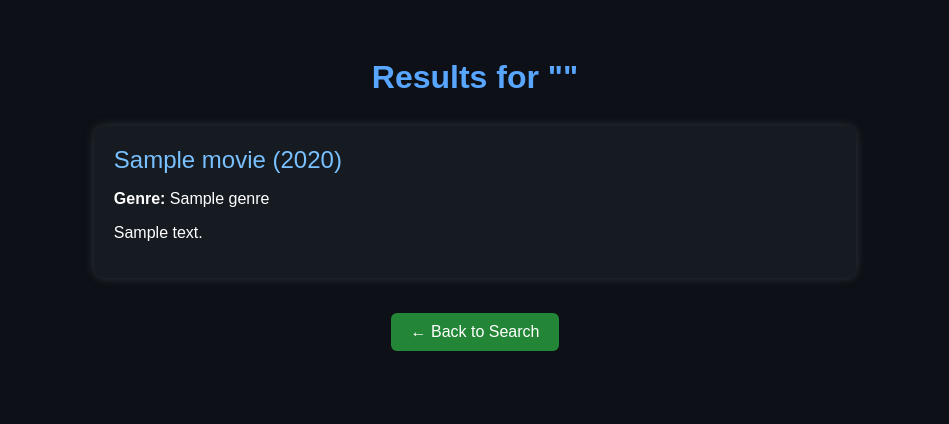
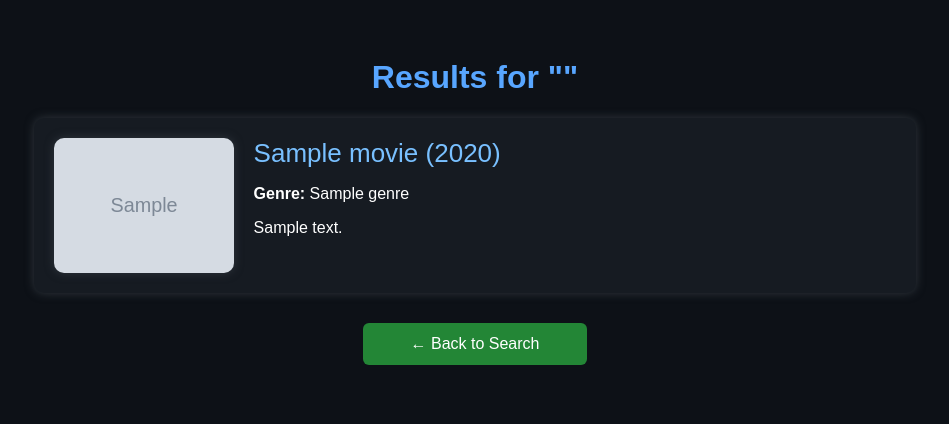
Before and after one commit to Manushreereddy2222/Movie-Recommender, a Flask app: template templates/results.html in a window 1280 px wide. Shown: the top 424 px of the page, without its empty margins (165-1114 px from the left). Run offline with Flask 3, Linux system fonts and the light colour scheme; the template is opened without the code that fills it: most values are stand-ins (such as "Sample title", 1, 10 or a date in 2020); grey boxes marked "Sample" are stand-in pictures.

Commit message:
Updated movie recommender with API + posters

```diff
--- a/app.py
+++ b/app.py
@@ -1,28 +1,62 @@
 from flask import Flask, jsonify, render_template, request
-import json
+import requests
 
 app = Flask(__name__)
 
-# Load movies data from JSON file
-with open('movies.json') as f:
-    movies = json.load(f)
+OMDB_API_KEY = "b7f6619"
 
 @app.route('/')
 def index():
     return render_template('index.html')
 
-@app.route('/movies', methods=['GET'])
-def get_movies():
-    return jsonify(movies)
 
 @app.route('/results')
 def results():
-    query = request.args.get('q', '').lower()
+    query = request.args.get('q', '').strip()
 
-    # Filter movies by title
-    matched = [m for m in movies if query in m['title'].lower()]
+    # If user submits nothing
+    if query == "":
+        return render_template("results.html", results=[], query=query)
 
-    return render_template('results.html', results=matched, query=query)
+    # Call OMDb API
+    url = "http://www.omdbapi.com/"
+    params = {
+        "apikey": OMDB_API_KEY,
+        "s": query  # search for movies that match the title
+    }
 
-if __name__ == '__main__':
+    response = requests.get(url, params=params).json()
+
+    # If no movies found
+    if response.get("Response") == "False":
+        return render_template("results.html", results=[], query=query)
+
+    movies = []
+
+    # Loop through each movie result
+    for item in response.get("Search", []):
+        title = item.get("Title")
+        year = item.get("Year")
+
+        # Get full movie details
+        params_full = {
+            "apikey": OMDB_API_KEY,
+            "t": title
+        }
+        full = requests.get(url, params=params_full).json()
+
+        movie_data = {
+            "title": title,
+            "year": year,
+            "genre": full.get("Genre", "Unknown"),
+            "description": full.get("Plot", "No description available."),
+            "poster": full.get("Poster") if full.get("Poster") != "N/A" else None
+        }
+
+        movies.append(movie_data)
+
+    return render_template("results.html", results=movies, query=query)
+
+
+if __name__ == "__main__":
     app.run(debug=True)
--- a/templates/results.html
+++ b/templates/results.html
@@ -9,34 +9,43 @@
             font-family: Arial, sans-serif;
             background-color: #0d1117;
             color: white;
-            text-align: center;
             padding: 30px;
         }
 
         h1 {
             color: #58a6ff;
-            margin-bottom: 30px;
+            text-align: center;
         }
 
         .movie-card {
             background-color: #161b22;
             padding: 20px;
-            margin: 15px auto;
-            width: 60%;
+            margin: 20px auto;
+            width: 70%;
             border-radius: 10px;
             box-shadow: 0 0 10px #30363d;
-            text-align: left;
+            overflow: hidden;
+        }
+
+        .poster {
+            width: 180px;
+            float: left;
+            border-radius: 10px;
+            margin-right: 20px;
+            box-shadow: 0px 0px 10px #30363d;
         }
 
         .movie-title {
-            font-size: 24px;
+            font-size: 26px;
             color: #79c0ff;
         }
 
         .back-link {
-            margin-top: 20px;
-            display: inline-block;
-            padding: 10px 20px;
+            display: block;
+            width: 200px;
+            margin: 30px auto;
+            text-align: center;
+            padding: 12px;
             background-color: #238636;
             color: white;
             text-decoration: none;
@@ -55,13 +64,19 @@
     {% if results %}
         {% for movie in results %}
             <div class="movie-card">
+
+                {% if movie.poster %}
+                    <img src="{{ movie.poster }}" class="poster">
+                {% endif %}
+
                 <div class="movie-title">{{ movie.title }} ({{ movie.year }})</div>
                 <p><strong>Genre:</strong> {{ movie.genre }}</p>
                 <p>{{ movie.description }}</p>
+
             </div>
         {% endfor %}
     {% else %}
-        <p>No movies found.</p>
+        <p style="text-align:center; font-size:20px;">No movies found.</p>
     {% endif %}
 
     <a class="back-link" href="/">← Back to Search</a>
```
Also changed, not shown: 1 other file.
